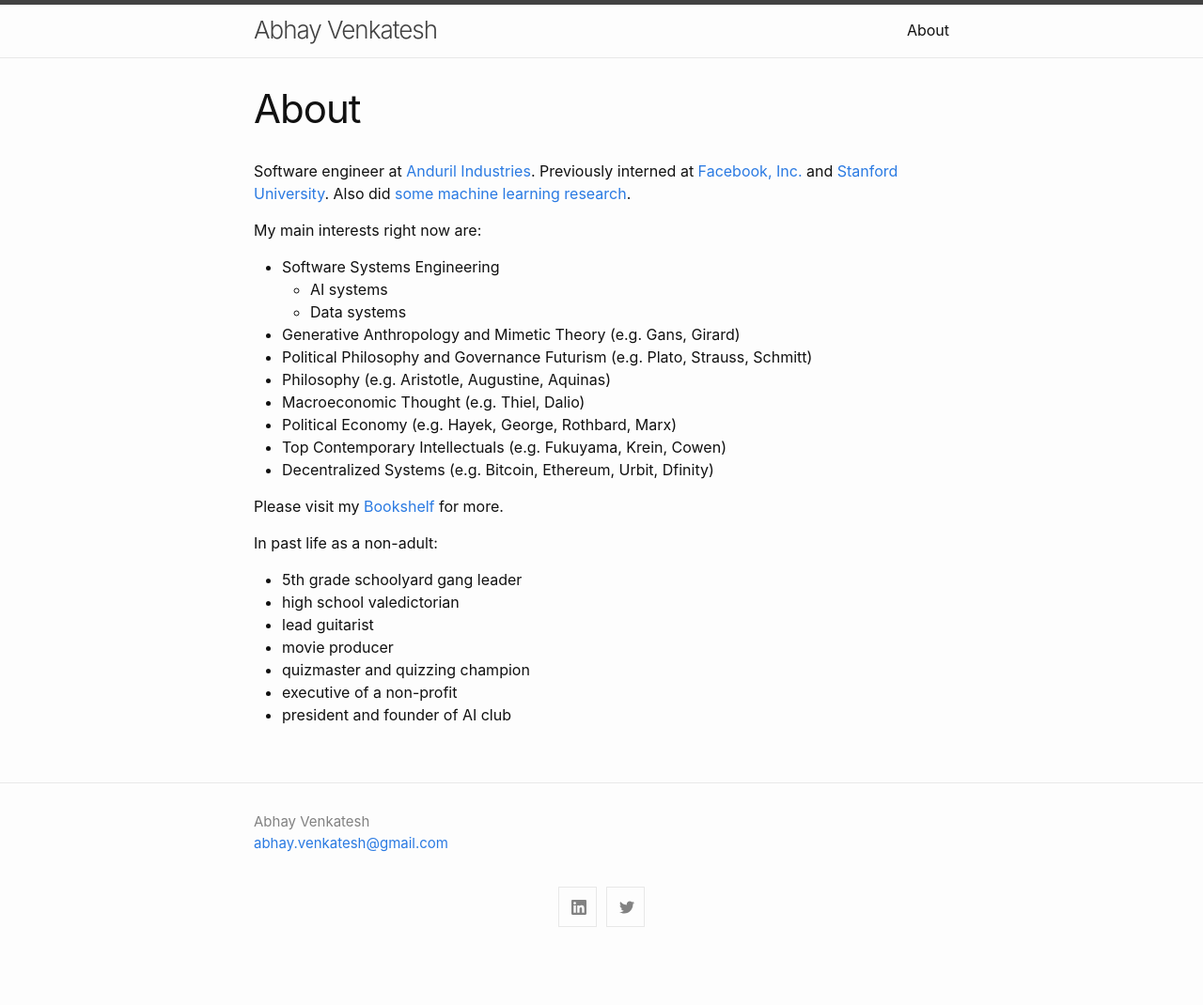
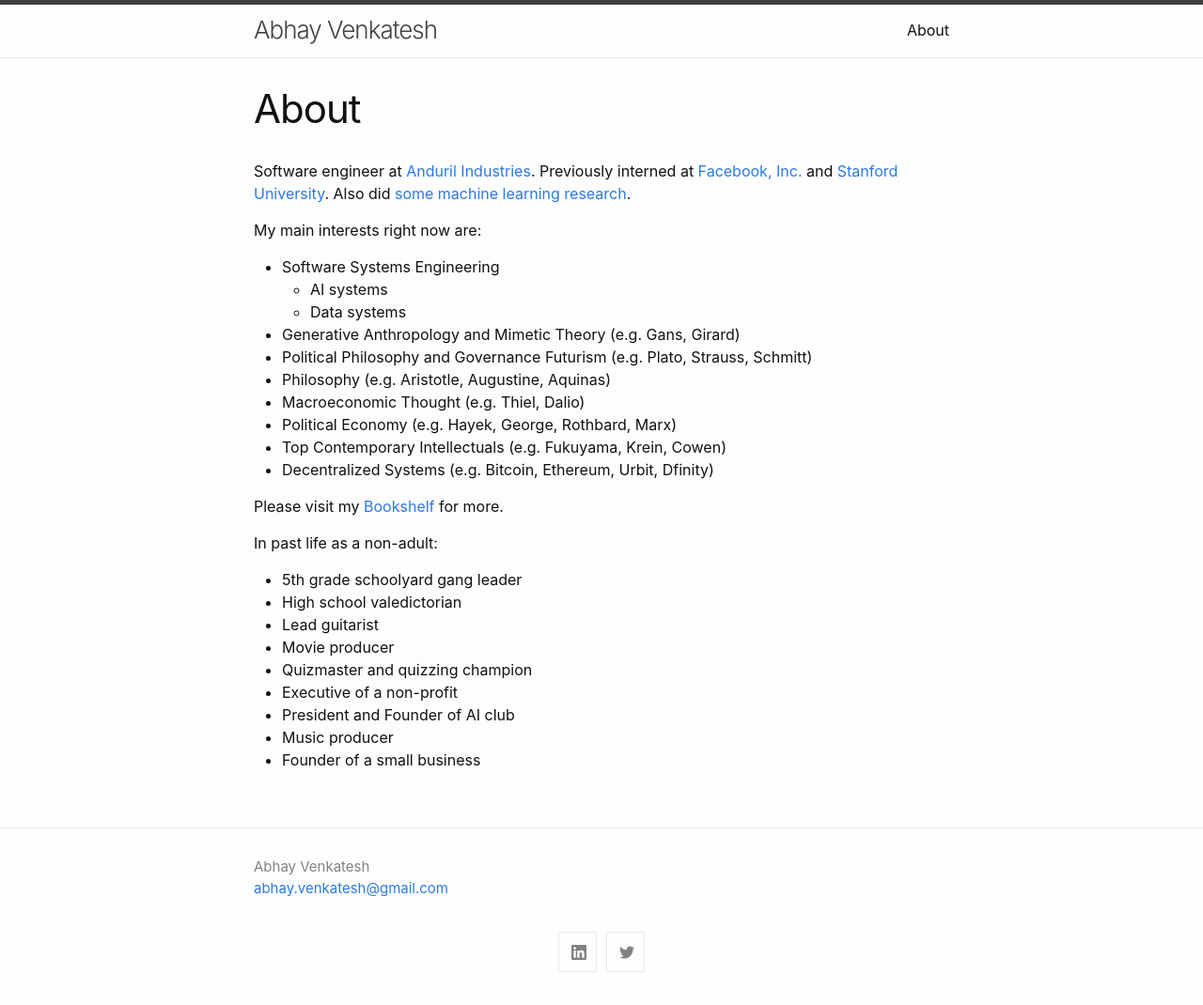
Before and after one commit to abhay-venkatesh/abhay-venkatesh.github.io, a Jekyll site: the page built from about.md, in a window 1280 px wide. Shown: the whole page at 94% size. Built offline with Jekyll 4.4.1, drawn with Linux system fonts in a browser that asks for light colours; before the commit the page ends 1022 px from its top, so only the background shows below that.

Commit message:
Update about.md

```diff
--- a/about.md
+++ b/about.md
@@ -22,9 +22,11 @@ Please visit my [Bookshelf](https://bookshelf.website/abhay/mixes/dvadl/Bookshel
 
 In past life as a non-adult:
 - 5th grade schoolyard gang leader
-- high school valedictorian
-- lead guitarist
-- movie producer
-- quizmaster and quizzing champion
-- executive of a non-profit
-- president and founder of AI club
+- High school valedictorian
+- Lead guitarist
+- Movie producer
+- Quizmaster and quizzing champion
+- Executive of a non-profit
+- President and Founder of AI club
+- Music producer
+- Founder of a small business
```
